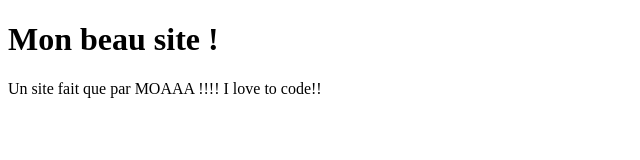
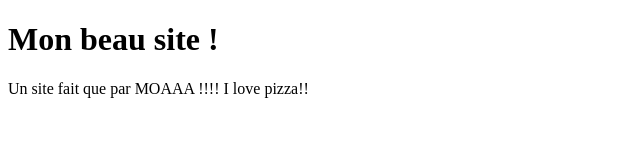
Before and after one commit to Auresorhia/site, a plain HTML site: page index.html in a window 1280 px wide. Shown: the full height of the page, 0-640 px from the left. Drawn offline with Linux system fonts and the light colour scheme; files whose address does not match are found by name.

Commit message:
i love pizza

```diff
--- a/index.html
+++ b/index.html
@@ -9,7 +9,7 @@
 <body>
     <h1>Mon beau site !</h1>
 
-    <div>Un site fait que par MOAAA !!!! I love to code!!</div>
+    <div>Un site fait que par MOAAA !!!! I love pizza!!</div>
 
     <script src="./asset/js/app.js"></script>
 </body>
```
